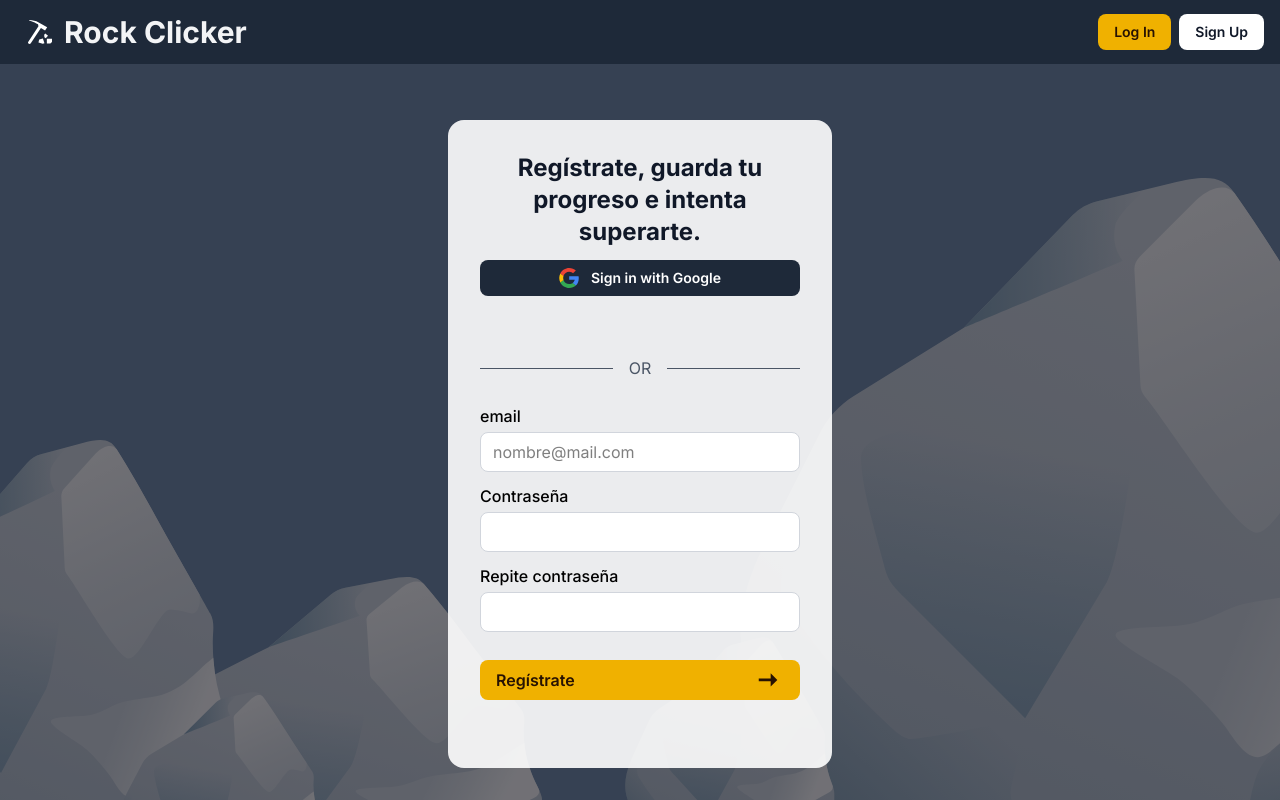
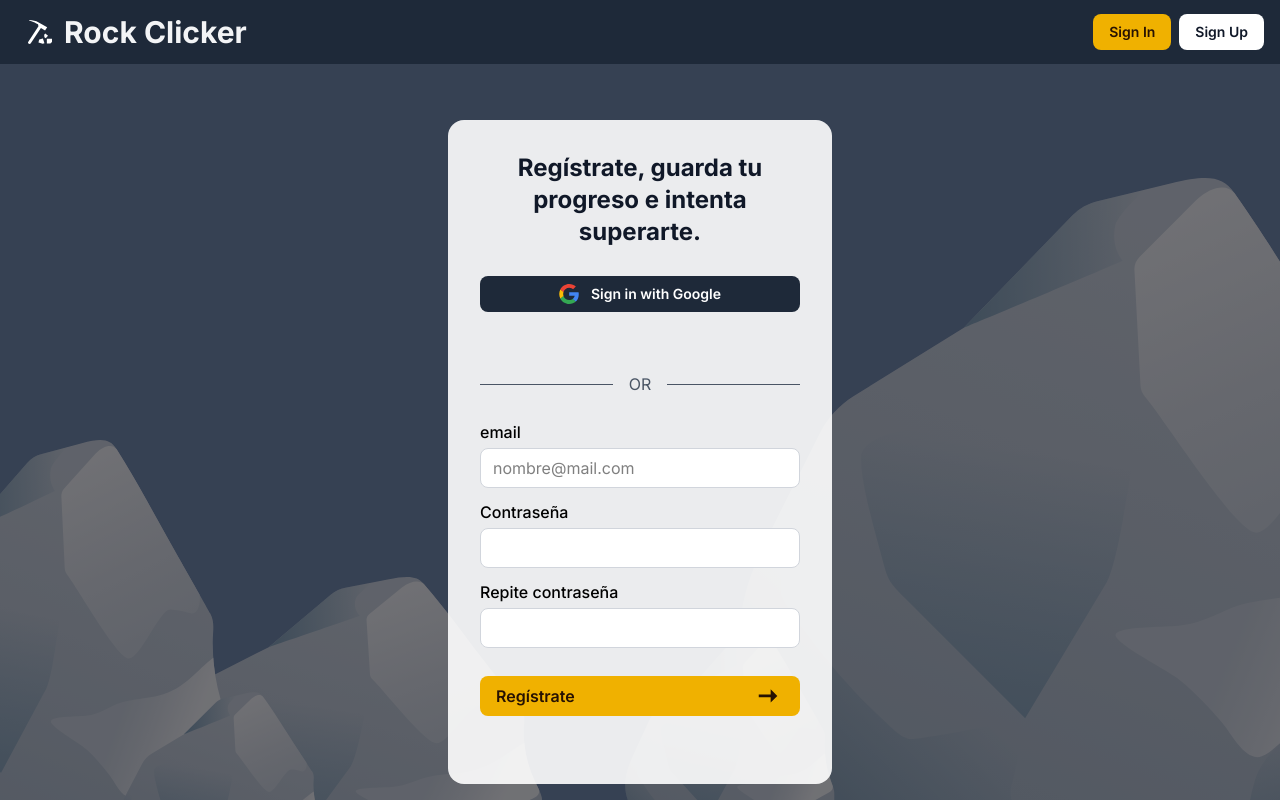
Before and after one commit to Nat27aly/rocket-clicker, a React (Vite) app: page /sign-up in a window 1280 px wide. Both pictures are taken after a click on the button "Sign Up". Built offline with nearby package versions, Linux system fonts and the light colour scheme; no server answers.

Commit message:
Fixed various visual bugs

```diff
--- a/index.html
+++ b/index.html
@@ -1,10 +1,10 @@
 <!doctype html>
-<html lang="en">
+<html lang="es">
   <head>
     <meta charset="UTF-8" />
     <link rel="icon" type="image/svg+xml" href="/pickaxe.svg" />
     <meta name="viewport" content="width=device-width, initial-scale=1.0" />
-    <title>Rocket Clicker</title>
+    <title>Rock Clicker</title>
   </head>
   <body>
     <div id="root"></div>
--- a/src/components/Button.jsx
+++ b/src/components/Button.jsx
@@ -5,7 +5,7 @@ function Button(props) {
     const {type = "button"} = props;
 
     const buttonVariants = cva(
-        'cursor-pointer transition-colors inline-flex items-center font-semibold rounded-lg px-4 py-2 gap-3  justify-center disabled:opacity-50 disabled:cursor-not-allowed',
+        'cursor-pointer transition-colors inline-flex items-center font-semibold rounded-lg px-4 py-2 gap-3 justify-center disabled:opacity-50 disabled:cursor-not-allowed',
         {
             variants: {
                 variant: {
--- a/src/components/Card.jsx
+++ b/src/components/Card.jsx
@@ -1,7 +1,7 @@
 function Card(props){
 
     return (
-        <div className="bg-white/90 rounded-2xl p-8 flex flex-col items-center text-center max-w-96 gap-3 z-10">
+        <div className="bg-white/90 rounded-2xl p-8 flex flex-col items-center text-center max-w-sm overflow-auto gap-3 z-10">
             {props.children}
         </div>
     );
--- a/src/components/MainLayout.jsx
+++ b/src/components/MainLayout.jsx
@@ -1,6 +1,7 @@
 import Header from "./Header.jsx";
 import {Outlet} from "react-router";
 import Input from "./Input.jsx";
+import Button from "./Button.jsx";
 
 function MainLayout() {
 
@@ -13,14 +14,14 @@ function MainLayout() {
             <img
                 src="/rocks-left.svg"
                 alt="Piedra Izquierda"
-                className="absolute bottom-0 left-0 z-0 opacity-40"
+                className="fixed bottom-0 left-0 z-0 opacity-40"
             />
 
             {/* Piedra de la derecha */}
             <img
                 src="/rocks-right.svg"
                 alt="Piedra Derecha"
-                className="absolute bottom-0 right-0 z-0 hidden xl:block opacity-40"
+                className="fixed bottom-0 right-0 z-0 hidden xl:block opacity-40"
             />
         </main>
     </div>);
--- a/src/features/auth/components/GoogleAuthButton.jsx
+++ b/src/features/auth/components/GoogleAuthButton.jsx
@@ -4,7 +4,7 @@ import GoogleIcon from "../../../components/icons/GoogleIcon.jsx";
 function GoogleAuthButton({clickFunction, children}) {
 
     return (
-        <Button variant="tertiary" size="sm" width="full" onClick={clickFunction}>
+        <Button variant="tertiary" size="sm" width="full" className="mt-4" onClick={clickFunction}>
             <GoogleIcon className="w-5 h-5"/>
             {children}
         </Button>
--- a/src/features/auth/components/SignInButton.jsx
+++ b/src/features/auth/components/SignInButton.jsx
@@ -10,7 +10,7 @@ function SignInButton({ insideApp }) {
 
     return (
         <>
-            <Button variant="secondary" size="sm" onClick={handleGoToSignInPage} className={insideApp ? "hidden" : ""}>Log In
+            <Button variant="secondary" size="sm" onClick={handleGoToSignInPage} className={insideApp ? "hidden" : ""}>Sign In
             </Button>
         </>
     );
```
